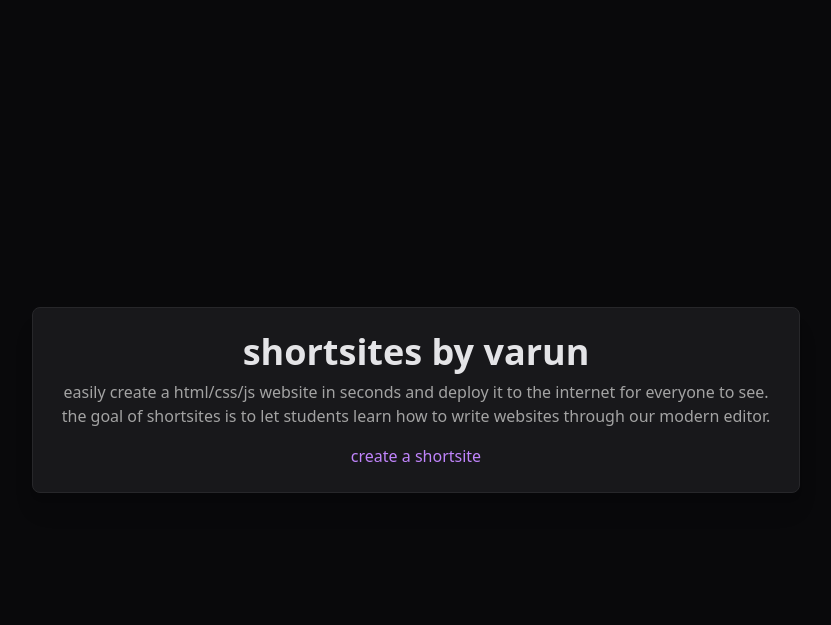
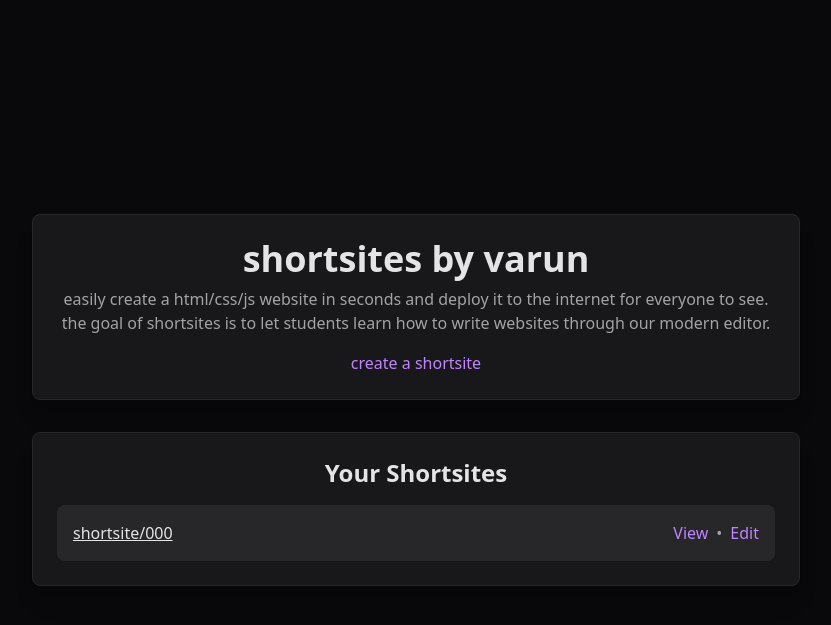
Before and after one commit to varunaditya-plus/ShortSites, a Flask app: template templates/index.html in a window 1280 px wide. Shown: the top 625 px of the page, without its empty margins (224-1055 px from the left). Run offline with Flask 3, Linux system fonts and the light colour scheme; the template is opened without the code that fills it: most values are stand-ins (such as "Sample title", 1, 10 or a date in 2020); some libraries are stand-ins or nearby versions.

Commit message:
Better way of saving sites

```diff
--- a/app.py
+++ b/app.py
@@ -25,7 +25,12 @@ def generate_code():
 
 @app.route('/')
 def index():
-    return render_template('index.html')
+    validated_codes = session.get('validated_codes', [])
+    sites = []
+    if validated_codes:
+        response = supabase.table('shortsites').select('*').in_('code', validated_codes).execute()
+        sites = response.data
+    return render_template('index.html', sites=sites)
 
 @app.route('/uploadsite', methods=['POST'])
 def uploadsite():
@@ -53,6 +58,12 @@ def uploadsite():
     print(response)
 
     session[f'edit_auth_{code}'] = True
+
+    # Add code to validated_codes list
+    validated_codes = session.get('validated_codes', [])
+    if code not in validated_codes:
+        validated_codes.append(code)
+        session['validated_codes'] = validated_codes
 
     return jsonify({
         'link': url,
@@ -212,14 +223,19 @@ def verify_code(code):
     access_code = data.get('accessCode')
 
     response = supabase.table('shortsites').select('*').eq('code', code).execute()
-    if len(response.data) == 0:  return jsonify({'success': False, 'message': 'Site not found'}), 404
+    if len(response.data) == 0:
+        return jsonify({'success': False, 'message': 'Site not found'}), 404
     site_data = response.data[0]
 
     if site_data['password_hash'] == access_code:
         session[f'edit_auth_{code}'] = True
+        validated_codes = session.get('validated_codes', [])
+        if code not in validated_codes:
+            validated_codes.append(code)
+            session['validated_codes'] = validated_codes
         return jsonify({'success': True})
-    else: return jsonify({'success': False, 'message': 'Invalid access code'}), 403
-
+    else:
+        return jsonify({'success': False, 'message': 'Invalid access code'}), 403
 
 @app.route('/set_password/<code>', methods=['POST'])
 def set_password(code):
--- a/templates/index.html
+++ b/templates/index.html
@@ -13,5 +13,22 @@
         <p class="text-neutral-400">easily create a html/css/js website in seconds and deploy it to the internet for everyone to see. the goal of shortsites is to let students learn how to write websites through our modern editor.</p>
         <a href="/create" class="mt-4 text-purple-400 hover:brightness-110 transition duration-200 ease hover:scale-[1.15]">create a shortsite</a>
     </div>
+
+    {% if sites %}
+    <div class="mt-8 flex flex-col items-center justify-center bg-zinc-900 p-6 border border-zinc-800 max-w-3xl w-full text-center rounded-lg shadow-xl">
+        <h2 class="text-2xl text-zinc-200 font-bold mb-4">Your Shortsites</h2>
+        <div class="grid gap-4 w-full">
+            {% for site in sites %}
+            <div class="flex justify-between items-center p-4 bg-zinc-800 rounded-lg">
+                <a class="text-zinc-200 underline hover:text-purple-400" href="/s/{{site.code}}">shortsite/{{ site.code }}</a>
+                <div class="flex gap-2 text-zinc-400">
+                    <a href="/s/{{ site.code }}" class="text-purple-400 hover:text-purple-300 transition">View</a>•
+                    <a href="/edit/{{ site.code }}?code={{ site.password_hash }}" class="text-purple-400 hover:text-purple-300 transition">Edit</a>
+                </div>
+            </div>
+            {% endfor %}
+        </div>
+    </div>
+    {% endif %}
 </body>
 </html>
```
